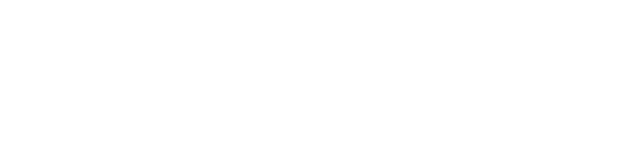
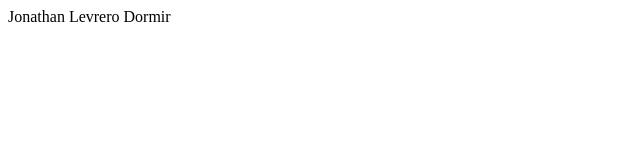
Before and after one commit to jonathanlevrero/trabajo-colaborativo2, a plain HTML site: page index.html in a window 1280 px wide. Shown: the whole page, without its empty margins (0-640 px from the left). Drawn offline with Linux system fonts and the light colour scheme.

Commit message:
nombre y apellido

```diff
--- a/index.html
+++ b/index.html
@@ -5,6 +5,7 @@
     <title>Trabajando en equipo</title>
 </head>
 <body>
-
+Jonathan Levrero
+Dormir
 </body>
 </html>
```
